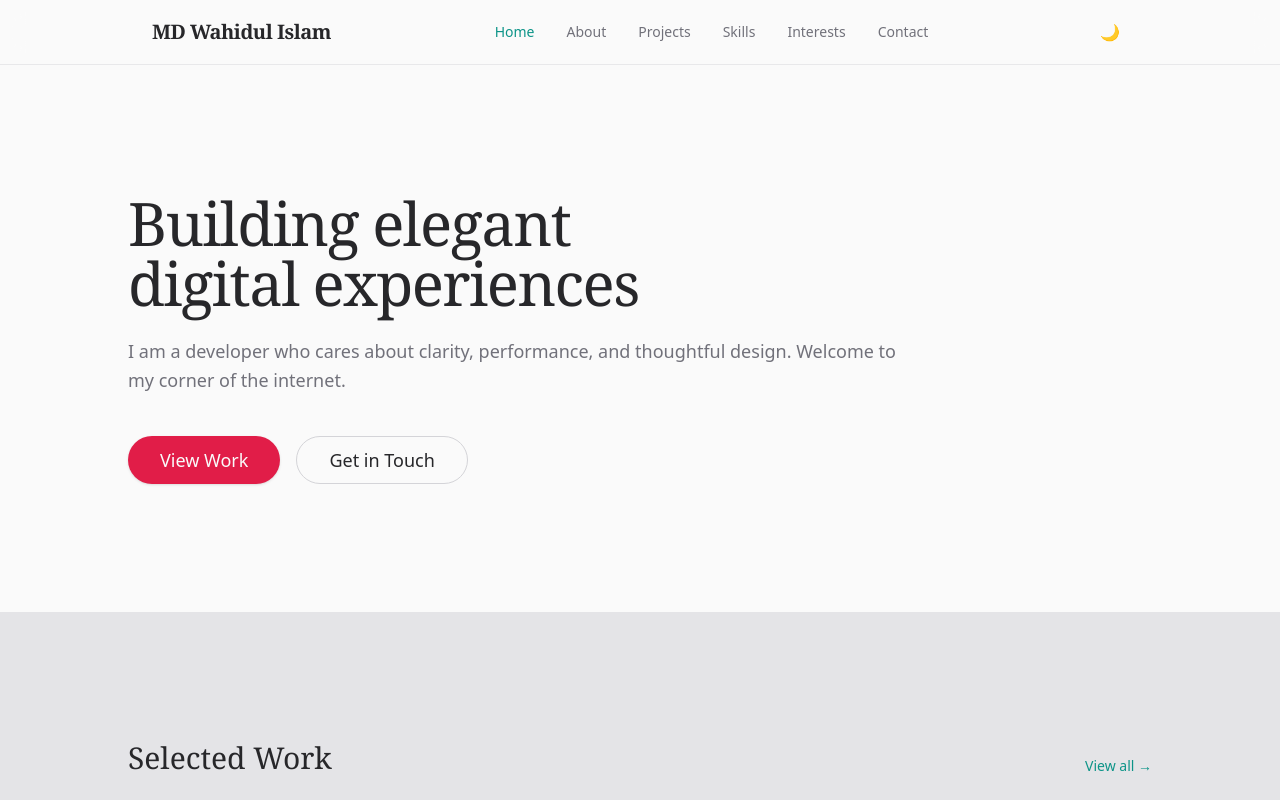
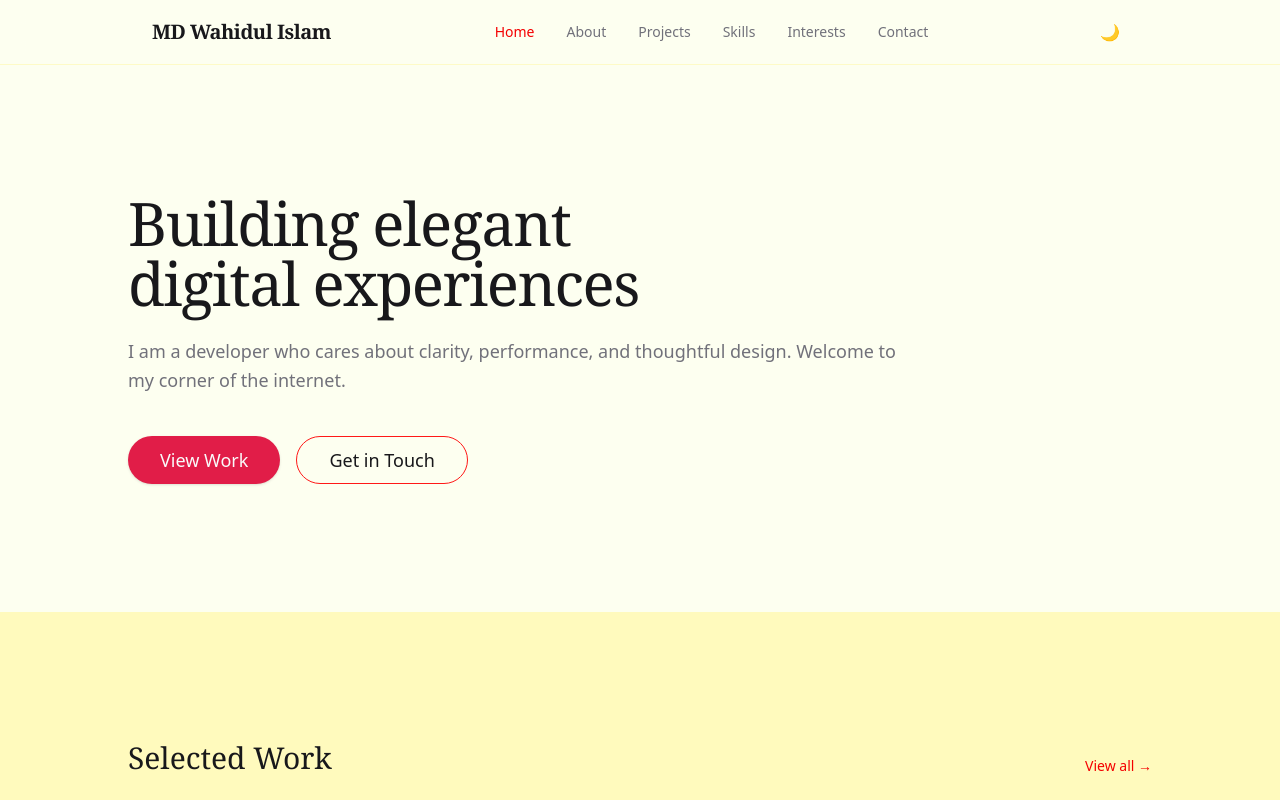
Before and after one commit to Stray3rdBorn/Portfolio-2026, a Next.js app in the folder portfolio/: page / in a window 1280 px wide. Shown: the top 800 px of the page. Built offline with nearby package versions, Linux system fonts and the light colour scheme.

Commit message:
Minor changes

```diff
--- a/portfolio/app/globals.css
+++ b/portfolio/app/globals.css
@@ -1,7 +1,7 @@
 @import "tailwindcss";
 
 @theme {
-  /* color palette*/
+  /* Base palette*/
   --color-black: #09090b;
   --color-white: #fafafa;
   --color-zinc-50: #fafafa;
@@ -21,29 +21,25 @@
   --color-turquoise-light: #14b8a6;
   --color-turquoise-dark: #0f766e;
 
-  /* semantic tokens */
-  --color-bg: var(--color-white);
-
-  --color-surface: var(--color-zinc-200);
-
-  --color-border: var(--color-zinc-300);
-  --color-text: var(--color-zinc-800);
-  --color-muted: var(--color-zinc-500);
-  --color-accent: var(--color-turquoise);
-  --color-accent-strong: var(--color-turquoise-dark);
+  /* LIGHT MODE: off-white background, red accent */
+  --color-bg: #fdfff0; /* off-white, faint warm tint */
+  --color-surface: #fffabd; /* cards are pure white — pop against off-white */
+  --color-border: #ff1818; /* visible border */
+  --color-text: #18181b;
+  --color-muted: #71717a;
+  --color-accent: #f40000; /* red */
+  --color-accent-strong: #7f0000; /* darker red for hover */
 }
 
-/* Dark overrides — only the semantic tokens change */
 .dark {
-  --color-bg: var(--color-black);
-
-  --color-surface: var(--color-zinc-800);
-
-  --color-text: var(--color-zinc-200);
-  --color-muted: var(--color-zinc-400);
-  --color-accent: var(--color-turquoise-light);
-  --color-accent-strong: var(--color-turquoise);
-  --color-border: var(--color-zinc-700);
+  /* DARK MODE: neutral dark gray, turquoise accent */
+  --color-bg: #1f1f1f; /* neutral dark gray */
+  --color-surface: #2f2f2f; /* slightly lighter gray card */
+  --color-border: #00716d; /* neutral border */
+  --color-text: #f0f0f2; /* near-white, no tint */
+  --color-muted: #8a8a92; /* neutral muted gray */
+  --color-accent: #14b8a6; /* turquoise */
+  --color-accent-strong: #2dd4bf; /* lighter turquoise hover */
 }
 
 html {
```
